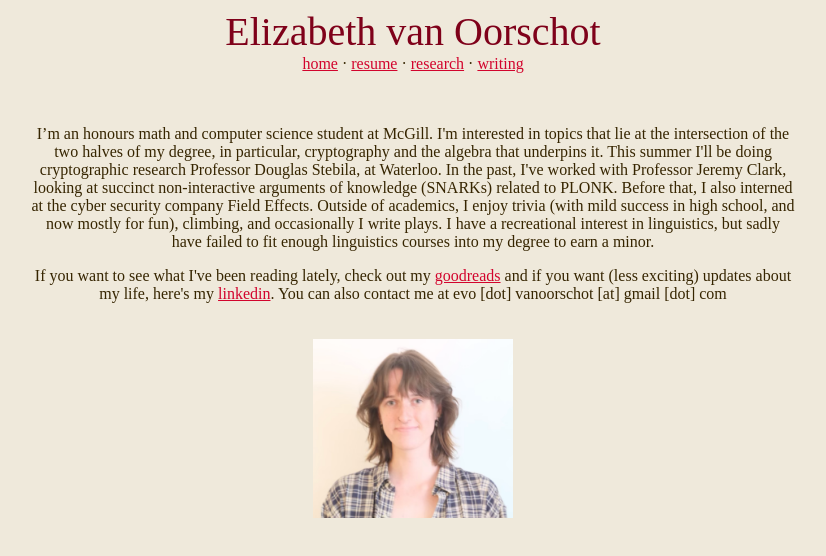
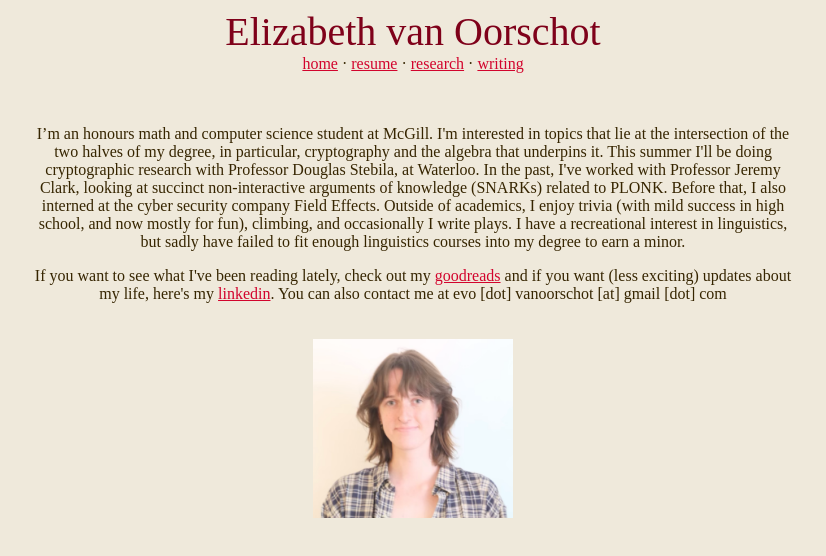
Before and after one commit to lizz-zard/lizz-zard.github.io, a plain HTML site: page index.html in a window 1280 px wide. Shown: the whole page, without its empty margins (227-1053 px from the left). Drawn offline with Linux system fonts and the light colour scheme.

Commit message:
fixing a typo

```diff
--- a/index.html
+++ b/index.html
@@ -20,7 +20,7 @@
 <br>
 <br>
 
-<p class="bio"> I’m an honours math and computer science student at McGill. I'm interested in topics that lie at the intersection of the two halves of my degree, in particular, cryptography and the algebra that underpins it. This summer I'll be doing cryptographic research Professor Douglas Stebila, at Waterloo. In the past, I've worked with Professor Jeremy Clark, looking at succinct non-interactive arguments of knowledge (SNARKs) related to PLONK. Before that, I also interned at the cyber security company Field Effects. Outside of academics, I enjoy trivia (with mild success in high school, and now mostly for fun), climbing, and occasionally I write plays. I have a recreational interest in linguistics, but sadly have failed to fit enough linguistics courses into my degree to earn a minor. </p>
+<p class="bio"> I’m an honours math and computer science student at McGill. I'm interested in topics that lie at the intersection of the two halves of my degree, in particular, cryptography and the algebra that underpins it. This summer I'll be doing cryptographic research with Professor Douglas Stebila, at Waterloo. In the past, I've worked with Professor Jeremy Clark, looking at succinct non-interactive arguments of knowledge (SNARKs) related to PLONK. Before that, I also interned at the cyber security company Field Effects. Outside of academics, I enjoy trivia (with mild success in high school, and now mostly for fun), climbing, and occasionally I write plays. I have a recreational interest in linguistics, but sadly have failed to fit enough linguistics courses into my degree to earn a minor. </p>
 
 <p class="bio"> If you want to see what I've been reading lately, check out my <a href=https://www.goodreads.com/user/show/161246970-elizabeth-van-oorschot>goodreads</a> and if you want (less exciting) updates about my life, here's my <a href="https://www.linkedin.com/in/elizabeth-van-oorschot-74389a266/">linkedin</a>. You can also contact me at evo [dot] vanoorschot [at] gmail [dot] com </p>
 
```
